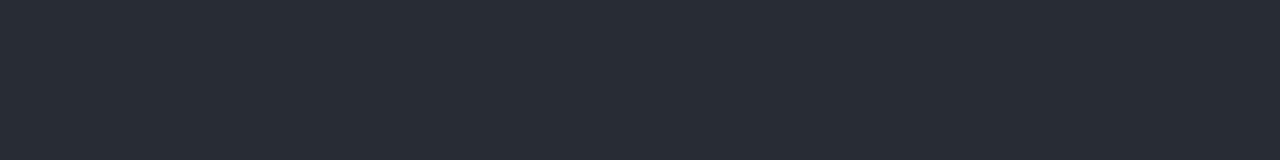
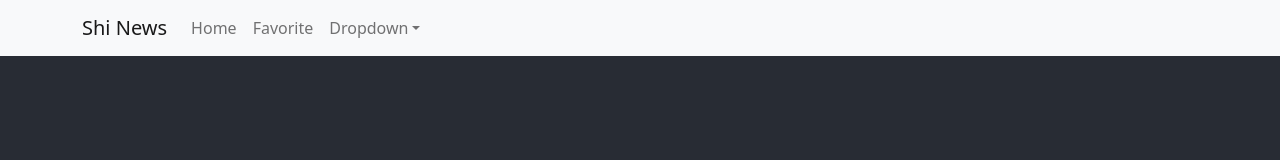
Before and after one commit to worashf/shi-news, a React (Create React App) app: page / in a window 1280 px wide. Shown: the top 160 px of the page. Built offline with nearby package versions, Linux system fonts and the light colour scheme.

Commit message:
Add  navigation bar

```diff
--- a/src/App.js
+++ b/src/App.js
@@ -1,9 +1,41 @@
 import './App.css';
+import {
+  Nav, Navbar, NavDropdown, Container,
+} from 'react-bootstrap';
+import Headline from './componets/Headline';
 
 function App() {
   return (
     <div className="App">
-      <header className="App-header"></header>
+      <Navbar bg="light" expand="lg">
+        <Container>
+          <Navbar.Brand href="#home">Shi News</Navbar.Brand>
+          <Navbar.Toggle aria-controls="basic-navbar-nav" />
+          <Navbar.Collapse id="basic-navbar-nav">
+            <Nav className="me-auto">
+              <Nav.Link href="#home">Home</Nav.Link>
+              <Nav.Link href="#link">Favorite</Nav.Link>
+              <NavDropdown title="Dropdown" id="basic-nav-dropdown">
+                <NavDropdown.Item href="#action/3.1">Action</NavDropdown.Item>
+                <NavDropdown.Item href="#action/3.2">
+                  Another action
+                </NavDropdown.Item>
+                <NavDropdown.Item href="#action/3.3">
+                  Something
+                </NavDropdown.Item>
+                <NavDropdown.Divider />
+                <NavDropdown.Item href="#action/3.4">
+                  Separated link
+                </NavDropdown.Item>
+              </NavDropdown>
+            </Nav>
+          </Navbar.Collapse>
+        </Container>
+      </Navbar>
+
+      <header className="App-header">
+        <Headline />
+      </header>
     </div>
   );
 }
```
